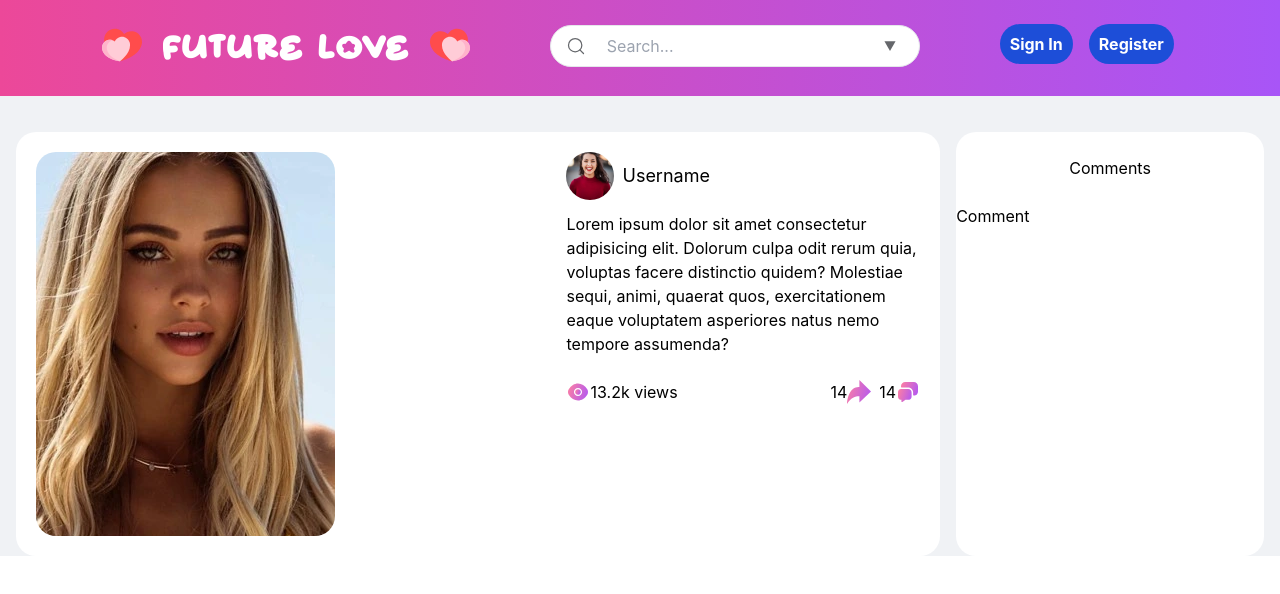
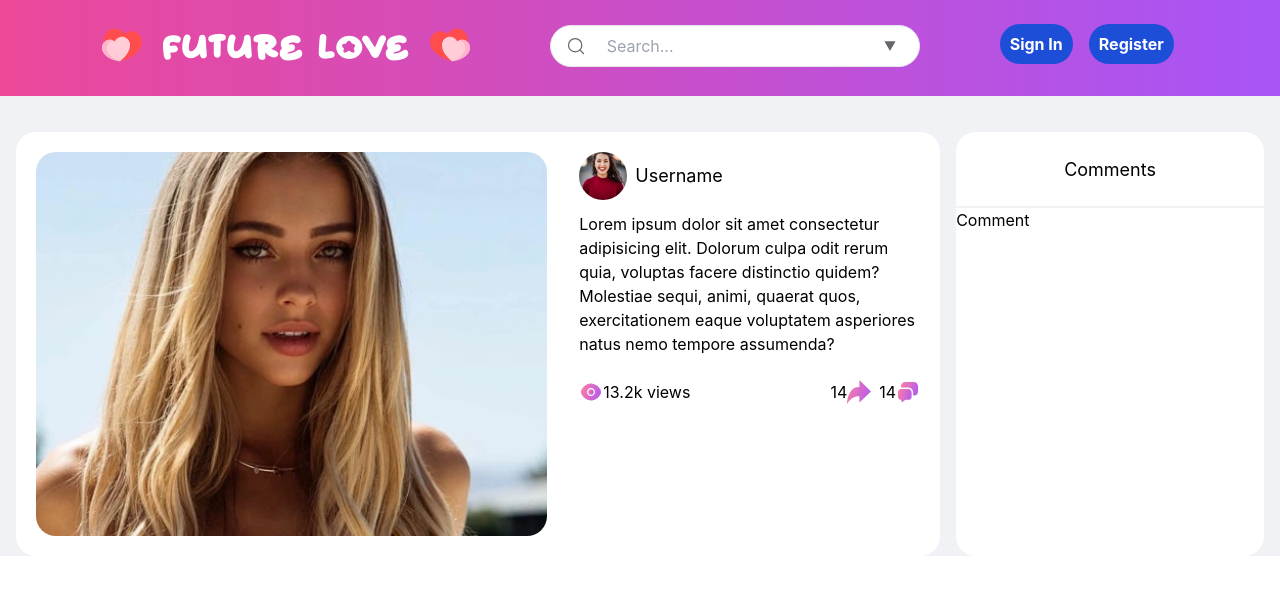
Before and after one commit to AVno777/fb-future-love-scandal, a React (Create React App) app: page / in a window 1280 px wide. Shown: the top 594 px of the page. Built offline with nearby package versions, Linux system fonts and the light colour scheme.

Commit message:
post image

```diff
--- a/src/common/Comment/PostComments.jsx
+++ b/src/common/Comment/PostComments.jsx
@@ -1,9 +1,13 @@
 import React from "react";
 import PostComment from "./PostComment";
+
 function PostComments() {
   return (
     <div className=" bg-white w-3/12 rounded-mlarge">
-      <div className="items-center text-center py-6 ">Comments</div>
+      <div className="text-center text-lg py-6 relative">
+        Comments
+        <div className="absolute left-0 right-0 h-0.5 bg-custom-bg bottom-0"></div>
+      </div>
       <div>
         <PostComment></PostComment>
       </div>
--- a/src/common/Post/index.jsx
+++ b/src/common/Post/index.jsx
@@ -4,11 +4,11 @@ import userImage from "../../assets/imgs/comment-user.webp";
 function Post() {
   return (
     <div className="p-5 bg-white flex w-9/12 items-start rounded-mlarge mr-4">
-      <div className="grow mr-8">
+      <div className="grow mr-8 w-3/5">
         <img
           src={postImage}
           alt="Post image"
-          className="object-none w-3/5 h-96 rounded-mlarge"
+          className="object-cover w-full h-96 rounded-mlarge"
         />
       </div>
       <div className=" w-2/5 grow-0">
```
